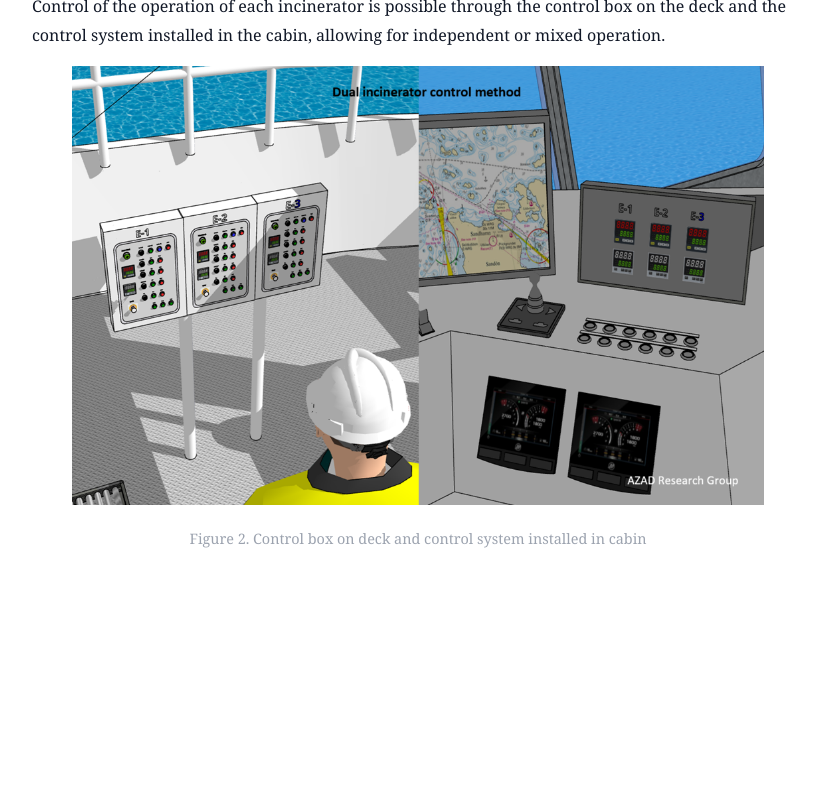
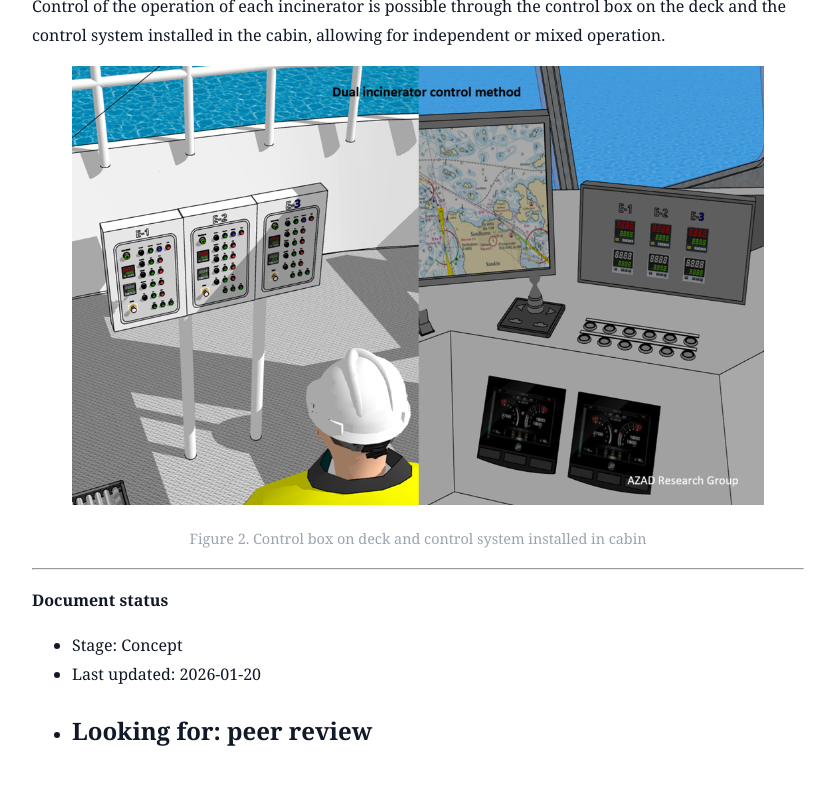
Before and after one commit to ssimsangmin49-creator/ecofriendly-polymer-compounds-incineration, a Jekyll site: the page built from _posts/2026-01-17-marine-waste-collection-vessel-small.md, in a window 1280 px wide and 900 px high, scrolled down 2434 px. Shown: the top 785 px of the window, without its empty margins (222-1039 px from the left). Built offline with Jekyll 4.4.1, drawn with Linux system fonts in a browser that asks for light colours; before the commit the page ends 3130 px from its top, so only the background shows below that.

Commit message:
Add document status section to the marine waste vessel post
Added document status section with stage, last updated date, and peer review request.

```diff
--- a/_posts/2026-01-17-marine-waste-collection-vessel-small.md
+++ b/_posts/2026-01-17-marine-waste-collection-vessel-small.md
@@ -87,3 +87,10 @@ and the control system installed in the cabin, allowing for independent or mixed
   Figure 2. Control box on deck and control system installed in cabin
   </figcaption>
 </figure>
+
+---
+**Document status**
+- Stage: Concept
+- Last updated: 2026-01-20
+- Looking for: peer review
+---
```
